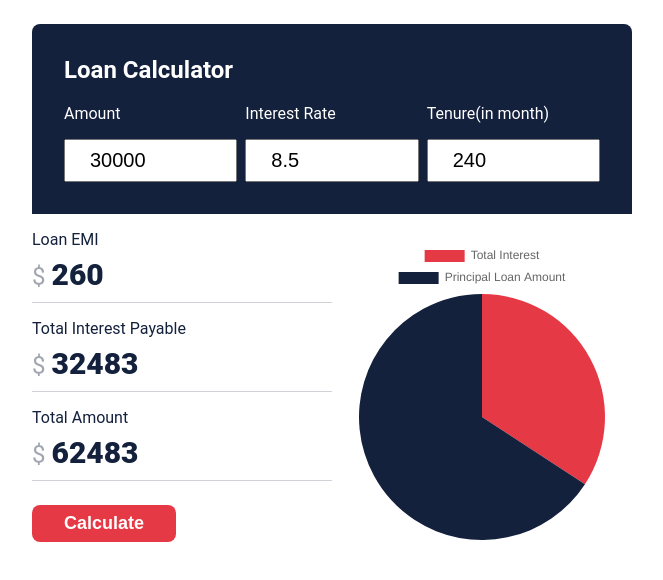
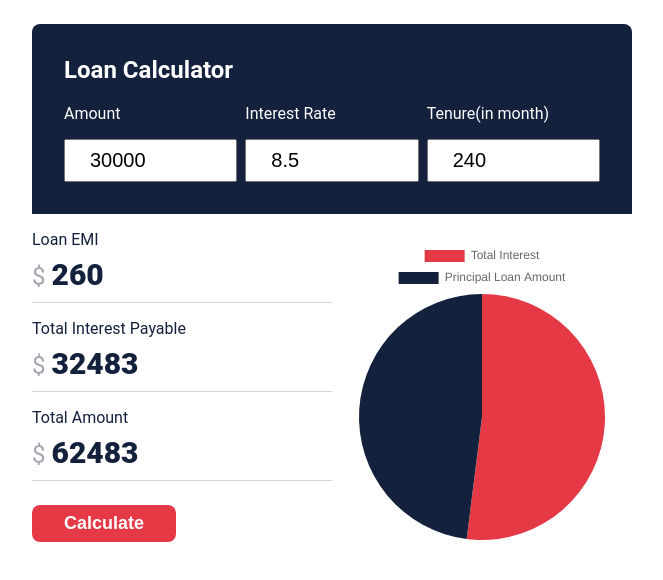
Before and after one commit to Anwesha-Dutta/Loan-Calculator, a plain HTML site: page index.html in a window 1280 px wide. Shown: the whole page, without its empty margins (308-971 px from the left). Drawn offline with nearby package versions, Linux system fonts and the light colour scheme.

Commit message:
Second commit

```diff
--- a/main.js
+++ b/main.js
@@ -15,7 +15,31 @@ let loanTenure =parseFloat(loanTenureInput.value);
 
 let interest = interestRate /12/100;
 
-const displayChart = (totalInterestPayableValue , totalAmount) => {
+const checkValues =() =>
+{
+  let loanAmountValue =loanAmountInput.value;
+  let interestRateValue = interestRateInput.value;
+  let loanTenureValue = loanTenureInput.value;
+
+  let regexNumber = /^[0-9]+$/;
+  if(!loanAmountValue.match(regexNumber))
+  {
+    loanAmountInput.value = "10000";
+  }
+
+  if(!loanTenureValue.match(regexNumber))
+  {
+    loanTenureInput.value = "12";
+  }
+
+  let regexDecimalNumber =/^(\d*\.)?\d+$/;
+  if(!interestRateValue.match(regexDecimalNumber))
+  {
+    interestRateInput.value ="7.5";
+  }
+};
+
+const displayChart = (totalInterestPayableValue ) => {
     const ctx = document.getElementById('myChart').getContext("2d");
 
   myChart = new Chart(ctx , {
@@ -24,7 +48,7 @@ const displayChart = (totalInterestPayableValue , totalAmount) => {
         labels: ['Total Interest', 'Principal Loan Amount'],
         datasets: [{
 
-          data: [totalInterestPayableValue , totalAmount],
+          data: [totalInterestPayableValue , loanAmount],
           backgroundColor:["#e63946" ,"#14213d"],
 
           borderWidth: 0,
@@ -33,15 +57,17 @@ const displayChart = (totalInterestPayableValue , totalAmount) => {
 
  });
 };
-  const updateChart = (totalInterestPayableValue , totalAmount) =>{
+  const updateChart = (totalInterestPayableValue) =>{
 
   myChart.data.datasets[0].data[0] = totalInterestPayableValue;
-  myChart.data.datasets[0].data[0] = totalAmount;
+  myChart.data.datasets[0].data[0] = loanAmount;
   myChart.update();
   };
 
 
 const calculateEMI =() => {
+  checkValues();
+  refreshInputValues();
     let emi =
     loanAmount *
     interest *
@@ -62,11 +88,11 @@ const updateData = (emi) =>
 
   if(myChart)
   {
-    updateChart(totalInterestPayable,totalAmount);
+    updateChart(totalInterestPayable);
   }
   else{
 
-  displayChart(totalInterestPayable,totalAmount);
+  displayChart(totalInterestPayable);
   }
 
 
@@ -82,7 +108,6 @@ const refreshInputValues = () => {
 
 const init =() =>
 {
-    refreshInputValues();
    let emi = calculateEMI();
    updateData (emi);
 };
--- a/style.css
+++ b/style.css
@@ -3,7 +3,7 @@
     width: 600px;
     margin: 24px auto;
     background: #fff;
-    box-shadow: 0 12x 50px -11px rgb(0, 0, 0, 0.2);
+    box-shadow: 0 12x 50px -11px rgba(0, 0, 0, 0.2);
     border-radius: 8px;
     color: #14213d;
     overflow: hidden;
@@ -20,7 +20,7 @@
     padding: 32px;
 }
 
-.loan-calculator h2 {
+.loan-calculator .top h2 {
     margin-top: 0;
 }
 
```
